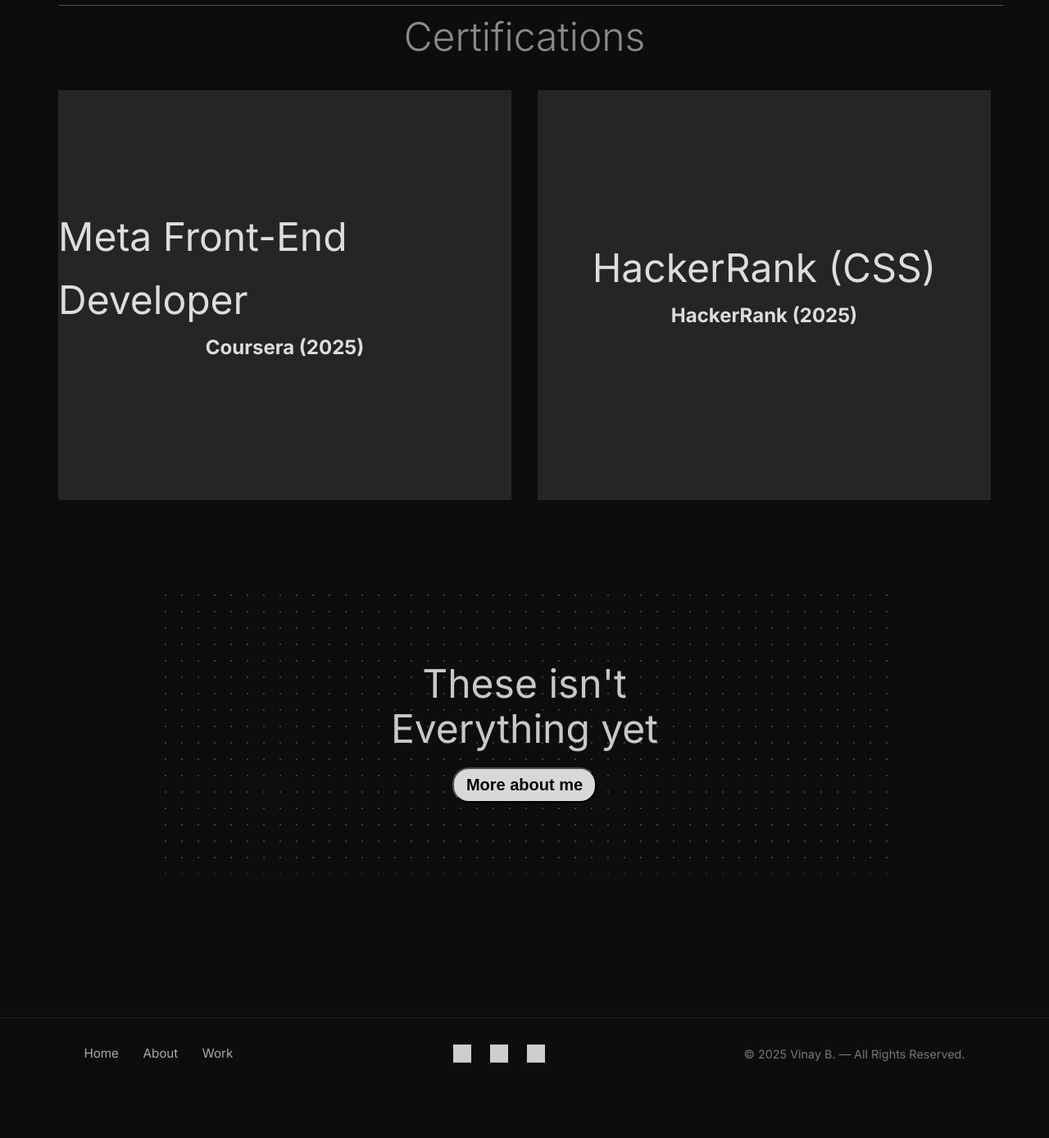
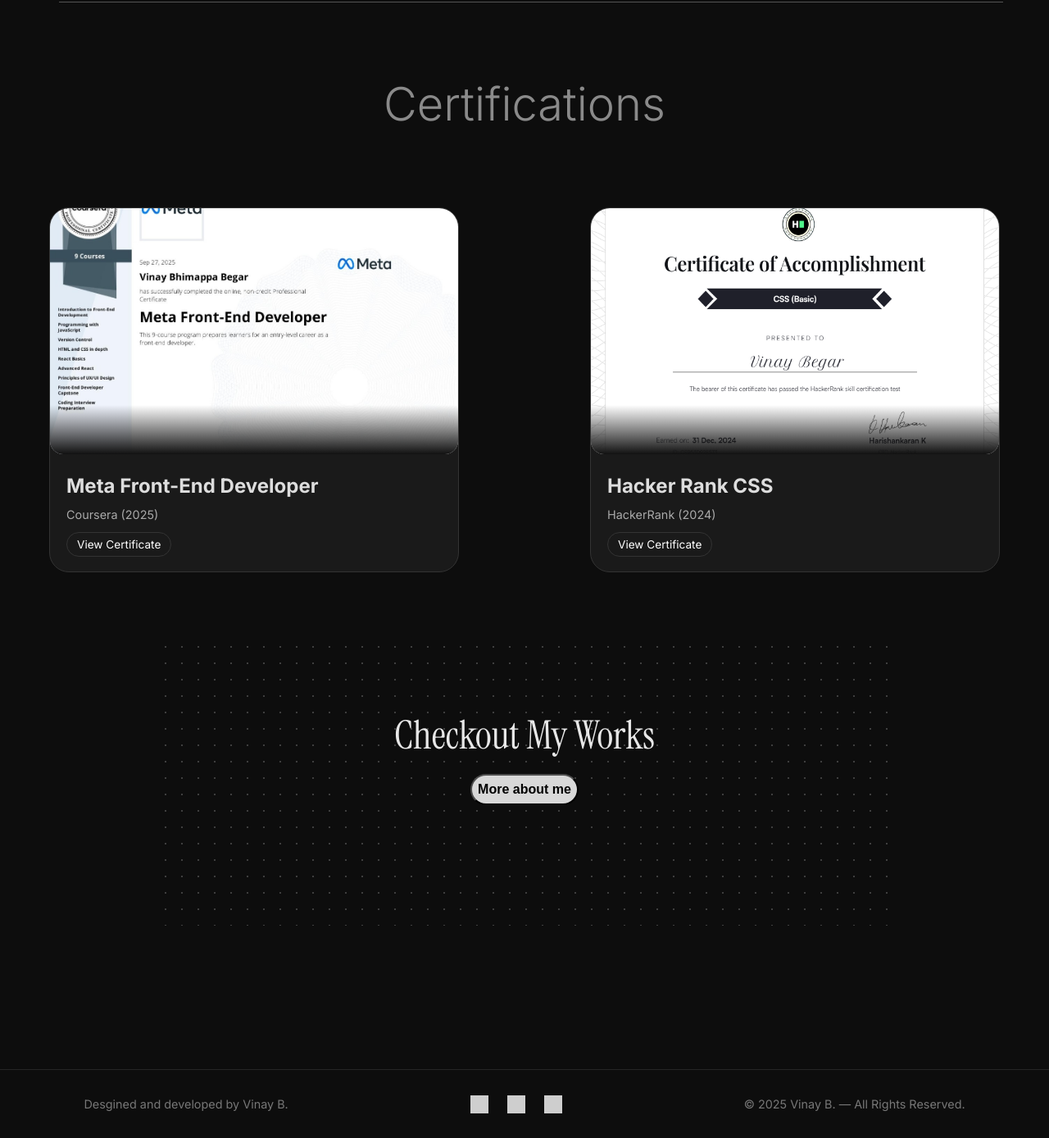
Before and after one commit to vinay-begar/VB-Portfolio, a plain HTML site: page menus/about.html in a window 1280 px wide. Shown: the part 931-2319 px from the top of the page at 82% size. Before the commit the page ends 2259 px from the top, so only its background shows below. Drawn offline with Linux system fonts and the light colour scheme; grey boxes are pictures that could not be loaded.

Commit message:
Work & About updated

```diff
--- a/css/about.css
+++ b/css/about.css
@@ -29,6 +29,13 @@
 .menu-head li a {
   text-decoration: none;
   color: white;
+}
+.heading{
+  text-decoration: none;
+  /* background: #fff; */
+  color:#fff;
+  font-size: 1.5rem;
+  font-family: "Instrument Serif", serif;
 }
 .btn {
   text-decoration: none;
@@ -72,12 +79,14 @@
 }
 h1 {
   font-size: 2.5rem;
+  line-height: 1.5;
+  font-weight:300;
 }
 h1 span {
   font-weight: 300;
 }
 p.role {
-  font-size: 2rem;
+  font-size: 1.5rem;
   color: #494747;
 }
 
@@ -97,13 +106,13 @@
   padding-bottom: 2rem;
 }
 
-.stack h3 {
+/* .stack h3 {
   padding: 2rem 0;
   font-family: var(--Instrument-Serif);
   font-weight: 500;
   opacity: 0.4;
   color: var(--Black);
-}
+} */
 
 .marquee {
   overflow: hidden;
@@ -114,7 +123,7 @@
 .svg-icons {
   display: flex;
   gap: 3rem;
-  animation: scrollLeft 20s linear infinite;
+  animation: scrollLeft 5s linear infinite;
   width: max-content;
 }
 
@@ -159,11 +168,97 @@
 }
 .Certification h4 {
   text-align: center;
-  font-size: 3rem;
+  font-size: 3.5rem;
   opacity: 0.6;
   font-weight: 300;
+  padding: 5rem;
 }
-.certificate {
+.projects-container{
+  display: flex;
+  justify-content: center;
+  gap: 10rem;
+}
+
+/* Card Container */
+.project-card {
+  width: 100%;
+  max-width:500px;
+  border: 1px solid #333;
+  border-radius: 24px;
+  overflow: hidden;
+  background-color: #1a1a1a;
+  transition: transform 0.3s ease, box-shadow 0.3s ease;
+  /* margin-left: 70px;
+  margin-top: 20px; */
+  /* height:50%; */
+  /* cursor: default; No pointer since it's not clickable */
+}
+
+.project-card:hover {
+  transform: translateY(-6px);
+  box-shadow: 0 8px 20px rgba(0, 0, 0, 0.4);
+}
+
+/* Image Section */
+.project-image {
+  position: relative;
+  border-radius: 16px;
+  overflow: hidden;
+}
+
+.project-image img {
+  display: block;
+  width: 100%;
+  height:300px;
+  object-fit: cover;
+}
+
+.image-fade {
+  position: absolute;
+  inset: 0;
+  background: linear-gradient(rgba(17, 17, 17, 0) 80%, rgba(17, 17, 17, 1) 100%);
+}
+
+/* Details Section */
+.project-details {
+  padding: 20px;
+}
+
+.project-title {
+  font-size: 1.5rem;
+  margin: 0;
+}
+
+.project-role {
+  font-size: 0.9rem;
+  color: #aaa;
+  margin-top: 4px;
+  margin-bottom: 12px;
+}
+
+.project-description {
+  font-size: 1rem;
+  color: #ddd;
+  margin-bottom: 16px;
+}
+
+/* Tech Stack */
+.tech-stack {
+  display: flex;
+  gap: 10px;
+}
+.tech-stack a{
+  text-decoration: none;
+}
+.tech {
+  border: 1px solid #333;
+  border-radius: 15px;
+  padding: 6px 12px;
+  font-size: 0.85rem;
+  color: #fff;
+  background: transparent;
+}
+/* .certificate {
   display: flex;
   justify-content: center;
   padding: 2%;
@@ -172,7 +267,6 @@
 .cert-img1, .cert-img2 {
   height: 500px;
   width: 100%;
-  display: none;
 }
 
 .cert-left {
@@ -204,7 +298,7 @@
   align-items: center;
   flex-direction: column;
   justify-content: center;
-}
+} */
 .dotted-Section{
   text-align: center;
   padding: 60px 20px;
@@ -236,9 +330,14 @@
   line-height:55px;
 }
 .after-button{
-  padding: 8px 15px 8px 15px;
+  /* padding: 8px 15px 8px 15px; */
+  padding: 7px 7px;
   border-radius: 20px;
   margin-top: 20px;
+}
+.after-button h2{
+  font-size: 1rem;
+  line-height: 20px;
 }
 /* footer section */
 .footer {
@@ -259,18 +358,10 @@
 }
 
 /* LEFT LINKS */
-.footer-left a {
-  color: #aaa;
-  text-decoration: none;
-  margin-right: 25px;
-  font-size: 0.95rem;
-  transition: color 0.3s ease;
+.footer-left p{
+   font-size: 0.9rem;
+  color: #777;
 }
-
-.footer-left a:hover {
-  color: #fff;
-}
-
 /* CENTER SOCIAL ICONS */
 .footer-center {
   display: flex;
--- a/css/contact.css
+++ b/css/contact.css
@@ -35,6 +35,13 @@
   display: flex;
   justify-content: space-around;
   padding: 3rem 2rem;
+}
+.heading{
+  text-decoration: none;
+  /* background: #fff; */
+  color:#fff;
+  font-size: 1.5rem;
+  font-family: "Instrument Serif", serif;
 }
 /* Buttons */
 .btn {
@@ -250,17 +257,12 @@
 }
 
 /* LEFT LINKS */
-.footer-left a {
-  color: #aaa;
-  text-decoration: none;
-  margin-right: 25px;
-  font-size: 0.95rem;
-  transition: color 0.3s ease;
+.footer-left p{
+   font-size: 0.9rem;
+  color: #777;
 }
 
-.footer-left a:hover {
-  color: #fff;
-}
+
 
 /* CENTER SOCIAL ICONS */
 .footer-center {
--- a/css/work.css
+++ b/css/work.css
@@ -68,7 +68,13 @@
  justify-content: space-around;
   padding:   3rem 2rem;
 }
-
+.heading{
+  text-decoration: none;
+  /* background: #fff; */
+  color:#fff;
+  font-size: 1.5rem;
+  font-family: "Instrument Serif", serif;
+}
 /* Buttons */
 .btn {
   text-decoration: none;
@@ -241,17 +247,11 @@
 }
 
 /* LEFT LINKS */
-.footer-left a {
-  color: #aaa;
-  text-decoration: none;
-  margin-right: 25px;
-  font-size: 0.95rem;
-  transition: color 0.3s ease;
+.footer-left p{
+   font-size: 0.9rem;
+  color: #777;
 }
 
-.footer-left a:hover {
-  color: #fff;
-}
 
 /* CENTER SOCIAL ICONS */
 .footer-center {
--- a/js/about.js
+++ b/js/about.js
@@ -1,10 +1,10 @@
 let magnet = document.querySelector(".mouse-magnet");
-let certImg1 = document.querySelector(".cert-img1")
-let certDetails1 = document.querySelector(".cert-details1");
-let certImg2 = document.querySelector(".cert-img2");
-let certDetails2 = document.querySelector(".cert-details2");
-let certLeft = document.querySelector(".cert-left");
-let certRight = document.querySelector(".cert-right");
+// let certImg1 = document.querySelector(".cert-img1")
+// let certDetails1 = document.querySelector(".cert-details1");
+// let certImg2 = document.querySelector(".cert-img2");
+// let certDetails2 = document.querySelector(".cert-details2");
+// let certLeft = document.querySelector(".cert-left");
+// let certRight = document.querySelector(".cert-right");
 
 
 
@@ -18,20 +18,20 @@
 // });
 
 
-certLeft.addEventListener("mouseenter", () => {
-  certImg1.style.display = "block";
-  certDetails1.style.display = "none";
-});
-certLeft.addEventListener("mouseleave", () => {
-  certImg1.style.display = "none";
-  certDetails1.style.display = "flex";
-});
+// certLeft.addEventListener("mouseenter", () => {
+//   certImg1.style.display = "block";
+//   certDetails1.style.display = "none";
+// });
+// certLeft.addEventListener("mouseleave", () => {
+//   certImg1.style.display = "none";
+//   certDetails1.style.display = "flex";
+// });
 
-certRight.addEventListener("mouseenter", () => {
-  certImg2.style.display = "block";
-  certDetails2.style.display = "none";
-});
-certRight.addEventListener("mouseleave", () => {
-  certImg2.style.display = "none";
-  certDetails2.style.display = "flex";
-});
+// certRight.addEventListener("mouseenter", () => {
+//   certImg2.style.display = "block";
+//   certDetails2.style.display = "none";
+// });
+// certRight.addEventListener("mouseleave", () => {
+//   certImg2.style.display = "none";
+//   certDetails2.style.display = "flex";
+// });
--- a/menus/about.html
+++ b/menus/about.html
@@ -10,6 +10,8 @@
   <link
     href="https://fonts.googleapis.com/css2?family=Inter:ital,opsz,wght@0,14..32,100..900;1,14..32,100..900&display=swap"
     rel="stylesheet" />
+  <link href="https://fonts.googleapis.com/css2?family=Instrument+Serif:ital@0;1&display=swap" rel="stylesheet" />
+
   <link rel="stylesheet" href="/css/about.css" />
   <script src="/js/about.js" defer></script>
 </head>
@@ -18,7 +20,7 @@
   <!-- Navbar  -->
   <header class="navbar">
     <div class="logo">
-      <a href="/menus/contact.html" class="btn small">Vinay B.</a>
+      <a href="/menus/contact.html" class="heading">Vinay B.</a>
     </div>
     <div class="menu">
       <ul class="menu-head">
@@ -79,39 +81,77 @@
   <section class="Certification">
     <h4>Certifications</h4>
     <div class="certificate">
+      <div class="projects-container">
+        <div class="project-card">
+          <div class="project-image">
+            <img src="/images/Cousera certificate.jpeg" alt="Project Image" />
+            <div class="image-fade"></div>
+          </div>
+          <div class="project-details">
+            <h3 class="project-title">Meta Front-End Developer</h3>
+            <p class="project-role">Coursera (2025)</p>
+            <div class="tech-stack">
+              <a href=""><span class="tech">View Certificate</span></a>
+              <!-- <span class="tech"></span> -->
+            </div>
+          </div>
+        </div>
 
-        <div class="cert-left">
-        <img class="cert-img1" src="/images/Cousera certificate.jpeg" alt="">
+        <div class="project-card">
+          <div class="project-image">
+            <img src="/images/Css Hacker Rank certificate.png" alt="Project Image" />
+            <div class="image-fade"></div>
+          </div>
+          <div class="project-details">
+            <h3 class="project-title">Hacker Rank CSS</h3>
+            <p class="project-role">HackerRank (2024)</p>
+            <div class="tech-stack">
+             <a href=""><span class="tech">View Certificate</span></a>
+            </div>
+          </div>
+        </div>
+
+        <!-- <div class="cert-left">
+          <img
+            class="cert-img1"
+            src="/images/Cousera certificate.jpeg"
+            alt=""
+          />
           <div class="cert-details1">
-        <h1> Meta Front-End Developer</h1>
-        <h2>Coursera (2025)</h2><br>
+            <h1>Meta Front-End Developer</h1>
+            <h2>Coursera (2025)</h2>
+            <br />
           </div>
         </div>
 
         <div class="cert-right">
-        <img class="cert-img2" src="/images/Css Hacker Rank certificate.png" alt="">
+          <img
+            class="cert-img2"
+            src="/images/Css Hacker Rank certificate.png"
+            alt=""
+          />
           <div class="cert-details2">
-        <h1> HackerRank (CSS)</h1>
-        <h2>HackerRank (2025)</h2><br>
+            <h1>HackerRank (CSS)</h1>
+            <h2>HackerRank (2025)</h2>
+            <br />
           </div>
-      </div>
+        </div> -->
       </div>
   </section>
 
   <div class="before-pattern">
-    <div class="heading"> <h1>These isn't <BR> Everything yet</h1>
-     <a href="/menus/work.html"><button class="after-button"><h2>More about me </h2></button></a>
-
+    <div class="heading">
+      <h1>Checkout My Works</h1>
+      <a href="/menus/work.html"><button class="after-button">
+          <h2>More about me</h2>
+        </button></a>
     </div>
     <!-- <h1>these isn't  everything yet</h1> -->
   </div>
   <footer class="footer">
     <div class="footer-container">
-
       <div class="footer-left">
-      <a href="/index.html">Home</a>
-      <a href="/menus/work.html">About</a>
-      <a href="/menus/contact.html">Work</a>
+        <p>Desgined and developed by Vinay B.</p>
       </div>
 
       <div class="footer-center">
@@ -128,8 +168,8 @@
       <div class="footer-right">
         <p>© 2025 Vinay B. — All Rights Reserved.</p>
       </div>
-
     </div>
   </footer>
 </body>
+
 </html>
```
Also changed, not shown: menus/contact.html (+6 -33 lines), menus/work.html (+22 -10 lines). Lines whose indentation alone changed are shown as unchanged.
